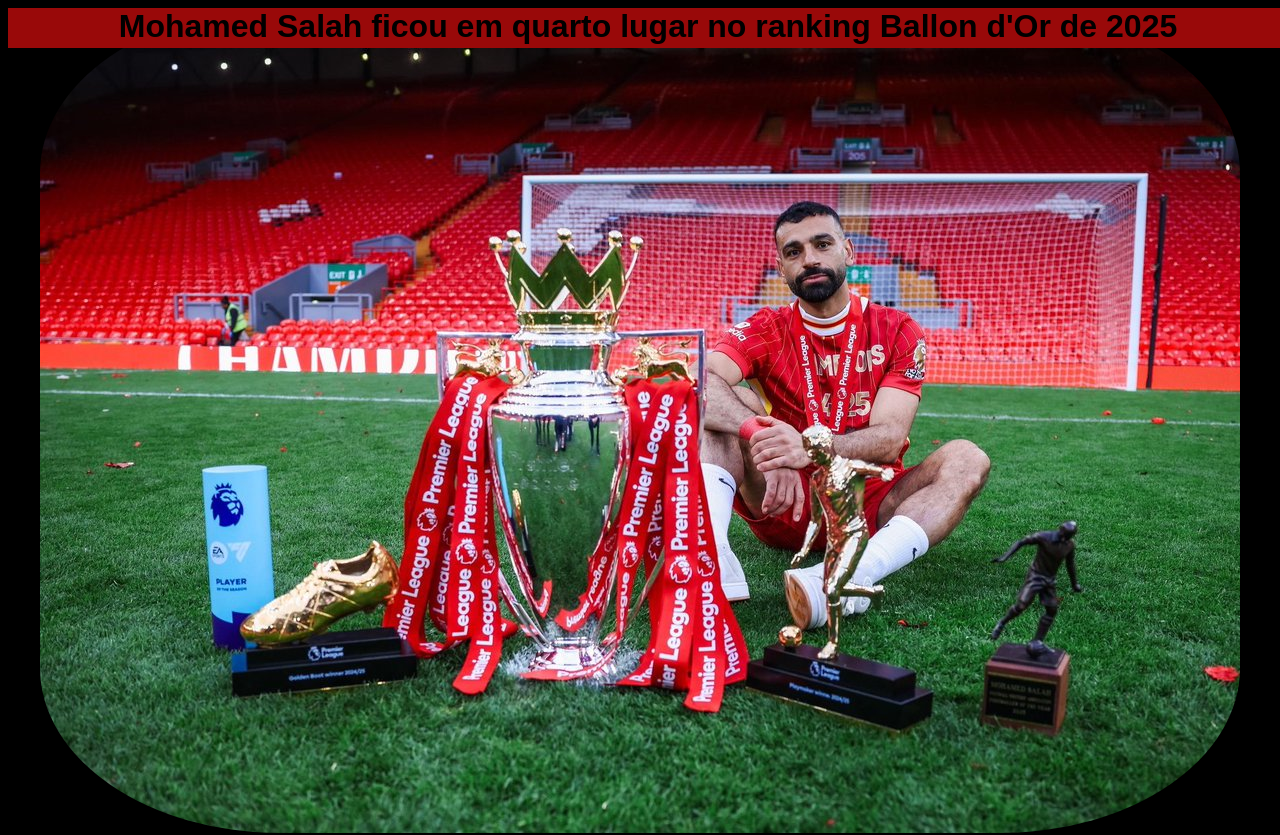
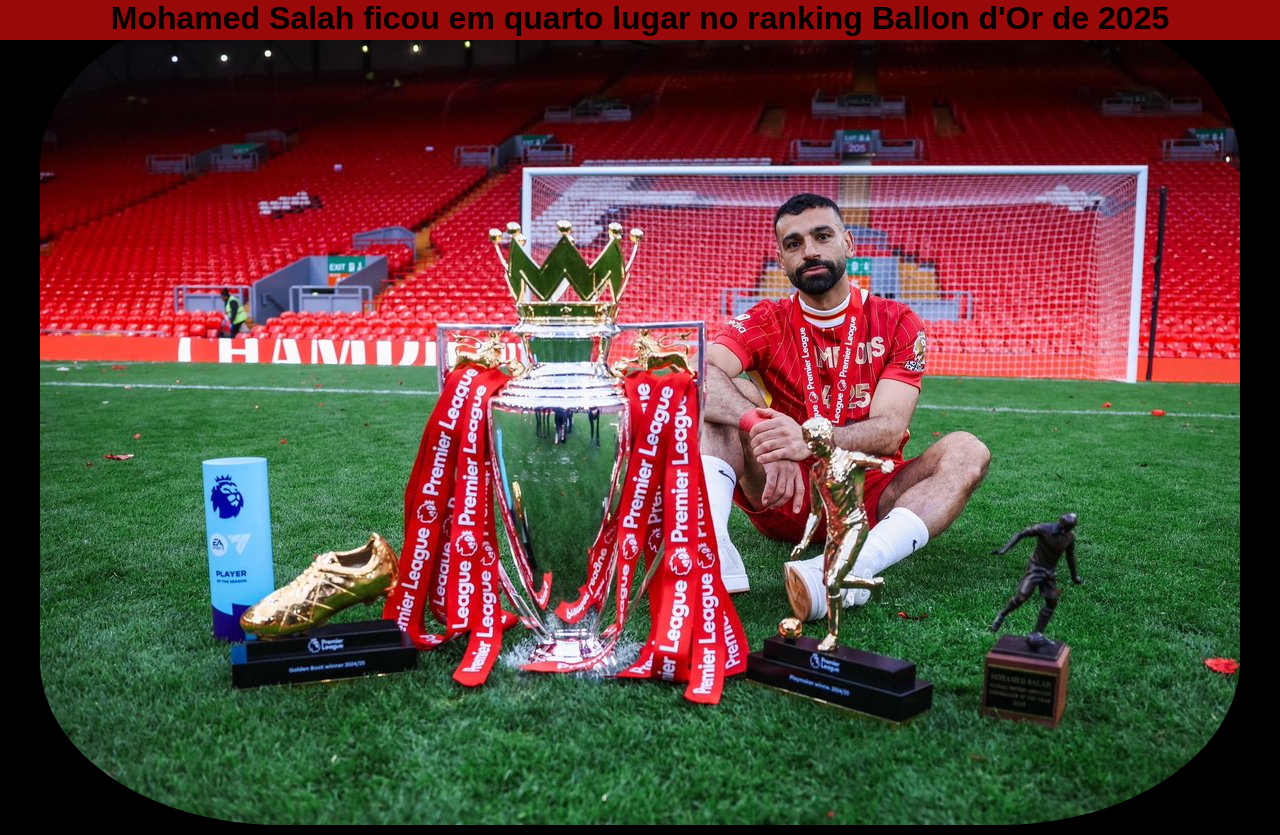
Before and after one commit to ana-aralc/ana-aralc.github.io, a plain HTML site: page index.html in a window 1280 px wide. Shown: the top 835 px of the page. Drawn offline with Linux system fonts and the light colour scheme.

Commit message:
arrumando tela

```diff
--- a/style.css
+++ b/style.css
@@ -1,8 +1,8 @@
 html, body {
-	/* width: 100%; */
-	/* height: 90%; */
-	/* margin: 0;
-	padding: 0; */
+	width: 100%;
+	height: 90%;
+	margin: 0;
+	padding: 0;
     background-color: black;
 }
 img {
```
